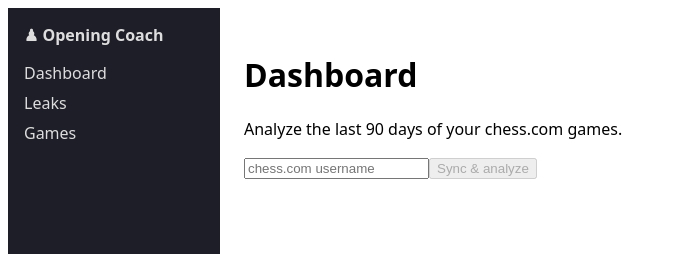
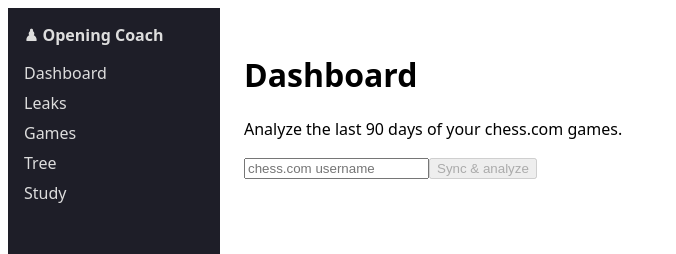
Before and after one commit to kcselm/chess-opening-coach, a React (Vite) app in the folder web/: page / in a window 1280 px wide. Shown: the top 254 px of the page, without its empty margins (0-676 px from the left). Built offline with nearby package versions, Linux system fonts and the light colour scheme; what hono would draw is missing.

Commit message:
feat(web): Tree/Study nav + leak->Study deep-link

```diff
--- a/web/src/components/AppShell.tsx
+++ b/web/src/components/AppShell.tsx
@@ -5,6 +5,8 @@ const NAV = [
   { to: "/", label: "Dashboard" },
   { to: "/leaks", label: "Leaks" },
   { to: "/games", label: "Games" },
+  { to: "/tree", label: "Tree" },
+  { to: "/study", label: "Study" },
 ];
 
 export function AppShell({ children }: { children: ReactNode }) {
--- a/web/src/components/ExplorerLines.tsx
+++ b/web/src/components/ExplorerLines.tsx
@@ -33,6 +33,9 @@ export function LeakDetail({ leak }: { leak: Leak }) {
             </ul>
           </>
         )}
+        <p style={{ marginTop: 8 }}>
+          <Link to="/study" search={{ epd }}>Study this position</Link>
+        </p>
       </div>
     </div>
   );
```
Also changed, not shown: 1 other file (tests, documents, lock files or other folders).
